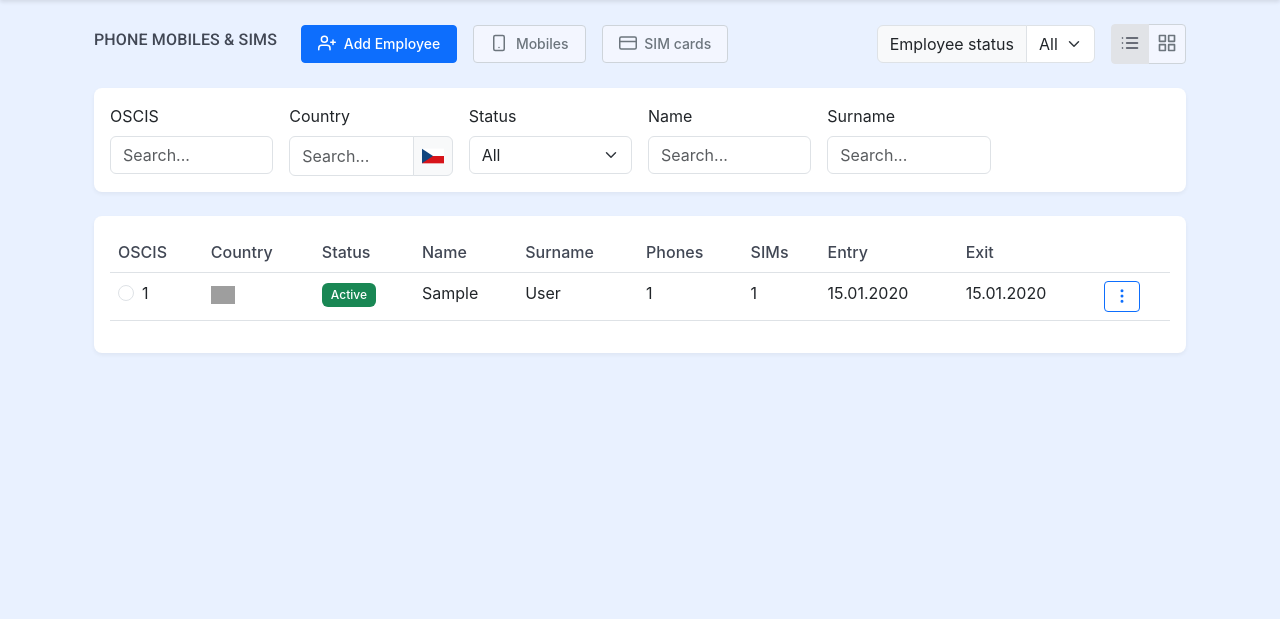
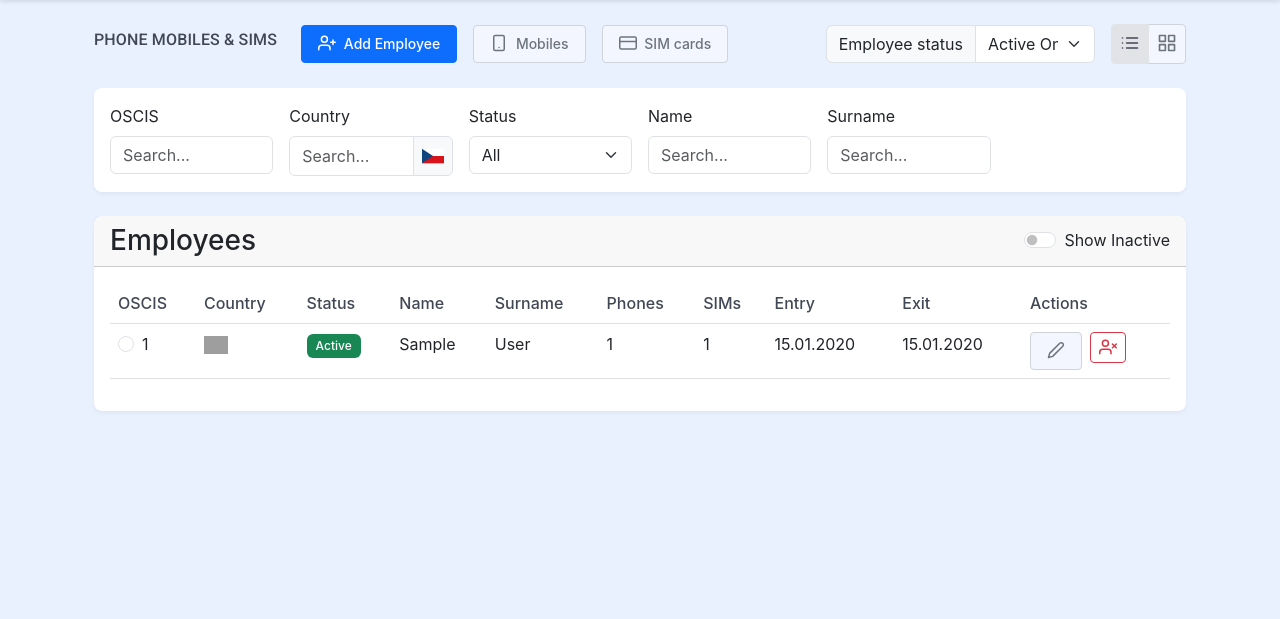
Before and after one commit to JakubStrouhal/mobiledevice, a Flask app: template templates/devices/list.html in a window 1280 px wide. Shown: the part 56-675 px from the top of the page. Run offline with Flask 3, Linux system fonts and the light colour scheme; tables that the repository leaves empty hold one stand-in row (values such as "Sample post"); the template is opened without the code that fills it: values that come from a table or form of the project are taken from there, most other values are stand-ins (such as "Sample title", 1, 10 or a date in 2020); parts of the project's set-up code (start-up, migrations or seed data) failed here and were passed over; some libraries are stand-ins or nearby versions; grey boxes are pictures that could not be loaded.

Commit message:
Agent query: I noticed there's a syntax error in the device inventory report implementation. Would you like me to fix this error and continue with the report functionality, or would you prefer a different approach to handling the device inventory?
Refactor database interaction and improve device management UI, including adding employee status toggling.

Screenshot: https://storage.googleapis.com/screenshot-production-us-central1/c0324ef8-1d81-410f-872e-da2b9bd29ee8/b9909275-252f-4916-88e3-b2b0c76ebc36.jpg

```diff
--- a/app.py
+++ b/app.py
@@ -1,19 +1,14 @@
 import os
 import logging
 from flask import Flask, render_template, request, jsonify, redirect, url_for
-from flask_sqlalchemy import SQLAlchemy
 from flask_babel import Babel
 from flask_swagger_ui import get_swaggerui_blueprint
-from sqlalchemy.orm import DeclarativeBase
+from swagger import swagger_config
 from sqlalchemy import text
-from swagger import swagger_config
+from extensions import db
 
 logging.basicConfig(level=logging.DEBUG)
 
-class Base(DeclarativeBase):
-    pass
-
-db = SQLAlchemy(model_class=Base)
 babel = Babel()
 
 def create_app():
@@ -34,6 +29,7 @@ def create_app():
         return response
 
     # Initialize extensions
+    from extensions import db
     db.init_app(app)
     babel.init_app(app)
 
@@ -66,12 +62,12 @@ def create_app():
     @app.errorhandler(500)
     def internal_error(error):
         db.session.rollback()
+        logging.error(f"Internal Server Error: {str(error)}")
         return render_template('errors/500.html'), 500
 
     # Create database tables
     with app.app_context():
         try:
-            # Drop and recreate all tables
             db.create_all()
             logging.info("Database tables created successfully")
 
--- a/models.py
+++ b/models.py
@@ -1,6 +1,6 @@
 from datetime import datetime
 from enum import Enum
-from app import db
+from extensions import db
 
 class DeviceMakeEnum(str, Enum):
     SAMSUNG = "Samsung"
--- a/templates/devices/list.html
+++ b/templates/devices/list.html
@@ -22,8 +22,9 @@
                 <div class="d-flex me-3">
                     <div class="input-group">
                         <span class="input-group-text">Employee status</span>
-                        <select class="form-select" style="max-width: 120px;">
-                            <option value="all">All</option>
+                        <select class="form-select" style="max-width: 120px;" id="statusFilter" onchange="updateStatusFilter(this.value)">
+                            <option value="0" {{ 'selected' if not request.args.get('show_inactive') }}>Active Only</option>
+                            <option value="1" {{ 'selected' if request.args.get('show_inactive') == '1' }}>Show All</option>
                         </select>
                     </div>
                 </div>
@@ -78,6 +79,15 @@
 
     <!-- Devices Table -->
     <div class="card">
+        <div class="card-header d-flex justify-content-between align-items-center">
+                    <h3 class="mb-0">Employees</h3>
+                    <div class="form-check form-switch">
+                        <input class="form-check-input" type="checkbox" id="showInactive"
+                               {% if show_inactive %}checked{% endif %}
+                               onchange="updateStatusFilter(this.checked)">
+                        <label class="form-check-label" for="showInactive">Show Inactive</label>
+                    </div>
+                </div>
         <div class="card-body">
             <table class="table">
                 <thead>
@@ -91,7 +101,7 @@
                         <th>SIMs</th>
                         <th>Entry</th>
                         <th>Exit</th>
-                        <th></th>
+                        <th>Actions</th>
                     </tr>
                 </thead>
                 <tbody>
@@ -117,10 +127,15 @@
                         <td>{{ employee.sim_count }}</td>
                         <td>{{ employee.entry_date.strftime('%d.%m.%Y') if employee.entry_date else '' }}</td>
                         <td>{{ employee.exit_date.strftime('%d.%m.%Y') if employee.exit_date else '' }}</td>
-                        <td>
-                            <button class="btn btn-sm btn-icon btn-outline-primary" data-toggle="context-panel">
-                                <i data-feather="more-vertical"></i>
+                        <td class="d-flex gap-2">
+                            <button class="btn btn-sm btn-icon btn-outline-secondary">
+                                <i data-feather="edit-2"></i>
                             </button>
+                            <form method="POST" action="{{ url_for('devices.employee_toggle_status', id=employee.id) }}" class="d-inline">
+                                <button type="submit" class="btn btn-sm btn-icon {% if employee.state == 'active' %}btn-outline-danger{% else %}btn-outline-success{% endif %}">
+                                    <i data-feather="{% if employee.state == 'active' %}user-x{% else %}user-check{% endif %}"></i>
+                                </button>
+                            </form>
                         </td>
                     </tr>
                     {% endfor %}
@@ -275,6 +290,13 @@
 
     <!-- Issue New Device Button -->
     <a href="{{ url_for('devices.device_new') }}" class="btn btn-primary rounded-pill position-absolute bottom-0 start-50 translate-middle-x mb-4">
+<script>
+function updateStatusFilter(value) {
+    const currentUrl = new URL(window.location.href);
+    currentUrl.searchParams.set('show_inactive', value);
+    window.location.href = currentUrl.toString();
+}
+</script>
         <i data-feather="plus"></i> Issue a new
     </a>
 </div>
```
Also changed, not shown: extensions.py (added, +7 -0 lines), routes/devices.py (+50 -35 lines), 1 other file.
